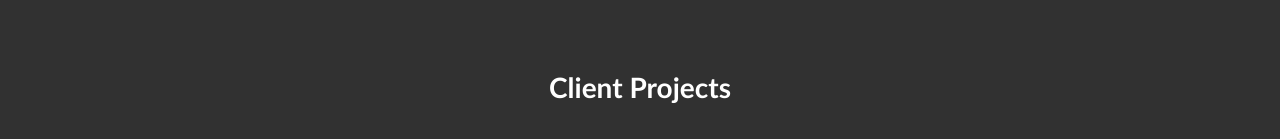
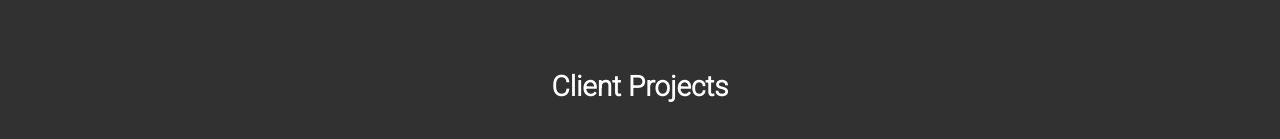
Before and after one commit to AlexBrown4020/dev-portfolio, a React (Create React App) app: page / in a window 1280 px wide. Shown: the part 1519-1658 px from the top of the page. Built offline with nearby package versions, Linux system fonts and the light colour scheme; grey boxes are pictures that could not be loaded.

Commit message:
Feat: Add correct font style

```diff
--- a/src/components/clients/clients.css
+++ b/src/components/clients/clients.css
@@ -10,7 +10,7 @@
 #clients-title {
     color: white;
     font-size: 28px;
-    font-family:'Trebuchet MS', 'Lucida Sans Unicode', 'Lucida Grande', 'Lucida Sans', Arial, sans-serif
+    font-family: 'Roboto', sans-serif;
 }
 
 .clients-logo {
```
